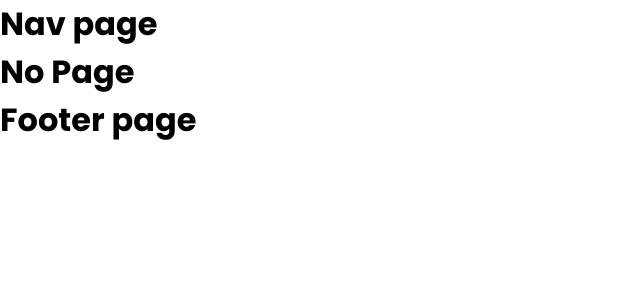
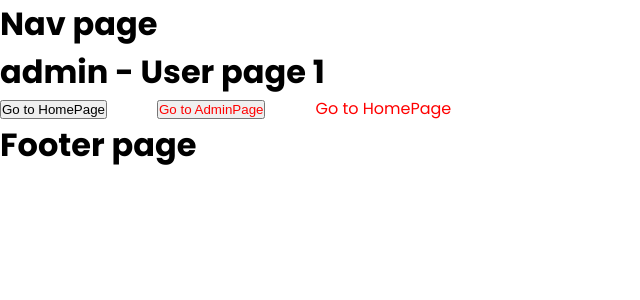
Before and after one commit to huynhvanhoa/nextjs-1, a Next.js app: page /admin/user/1 in a window 1280 px wide. Before the commit this address had no page. Shown: the top 300 px of the page, without its empty margins (0-640 px from the left). Built offline with nearby package versions, Linux system fonts and the light colour scheme.

Commit message:
commit 6

```diff
--- /dev/null
+++ b/pages/admin/user/[id].tsx
@@ -0,0 +1,37 @@
+import Head from "next/head";
+import Link from "next/link";
+import { useRouter } from "next/router";
+
+export default function adminUser() {
+  const router = useRouter();
+
+  console.log("router", router);
+
+  const handlerOnClick = () => {
+    router.push("/");
+  };
+
+  const style = {
+    marginLeft: 50,
+    color: "red",
+  };
+
+  return (
+    <>
+      <Head>
+        <title>Admin-user {router.query.id}</title>
+        <link rel="icon" href="/favicon.ico" />
+      </Head>
+      <div>
+        <h1>admin - User page {router.query.id}</h1>
+        <button onClick={handlerOnClick}>Go to HomePage</button>
+        <button onClick={() => router.push("/admin")} style={style}>
+          Go to AdminPage
+        </button>
+        <Link href="/" style={style}>
+          Go to HomePage
+        </Link>
+      </div>
+    </>
+  );
+}
--- a/pages/index.tsx
+++ b/pages/index.tsx
@@ -1,4 +1,5 @@
 import Head from "next/head";
+import styles from "../styles/Home.module.css";
 
 export default function Home() {
   let name: string = "Hoà Ký";
@@ -11,7 +12,7 @@ export default function Home() {
         <meta name="viewport" content="width=device-width, initial-scale=1" />
         <link rel="icon" href="/favicon.ico" />
       </Head>
-      <h1>Home page {name}</h1>
+      <h1 className={styles.main}>Home page {name}</h1>
     </>
   );
 }
--- /dev/null
+++ b/styles/Home.module.css
@@ -0,0 +1,3 @@
+.main {
+  color: red;
+}
```
